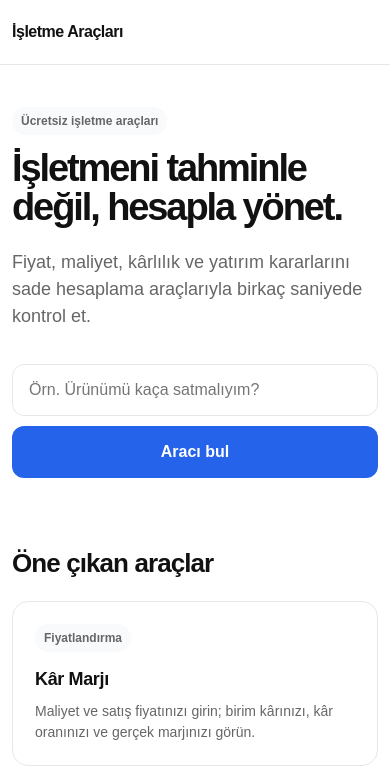
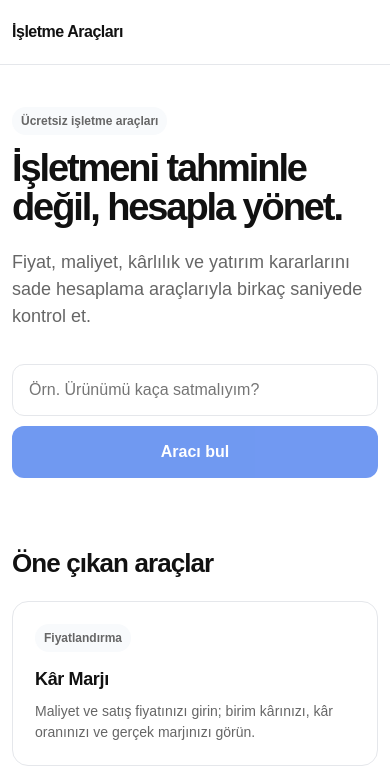
Before and after one commit to sadestonearge-debug/turkiye-isletme-araclari, a Next.js app in the folder apps/web/: page / in a window 390 px wide. Shown: the top 779 px of the page. Built offline with nearby package versions, Linux system fonts and the light colour scheme; no server answers.

Commit message:
style(web): refine responsive interaction states

```diff
--- a/apps/web/app/globals.css
+++ b/apps/web/app/globals.css
@@ -22,6 +22,7 @@ body {
 a { color: inherit; text-decoration: none; }
 button, input { font: inherit; }
 button { cursor: pointer; }
+button:disabled { cursor: not-allowed; opacity: .65; }
 
 .shell {
   width: min(1120px, calc(100% - 32px));
@@ -83,6 +84,9 @@ button { cursor: pointer; }
   color: #fff;
   font-weight: 700;
   white-space: nowrap;
+  display: inline-flex;
+  align-items: center;
+  justify-content: center;
 }
 .button:hover { background: var(--accent-strong); }
 
@@ -135,7 +139,10 @@ button { cursor: pointer; }
   border-radius: 12px;
   background: var(--surface);
 }
+.result p { margin: 0 0 14px; }
+.result p:last-child { margin-bottom: 0; }
 .result strong { display: block; font-size: 24px; letter-spacing: -0.03em; }
+.result .button { margin-top: 14px; }
 .content-block { margin-top: 34px; border-top: 1px solid var(--border); padding-top: 28px; }
 .content-block h2 { font-size: 24px; letter-spacing: -0.03em; }
 .content-block p, .content-block li { color: #444; }
@@ -155,4 +162,5 @@ button { cursor: pointer; }
   .hero { padding: 42px 0 28px; }
   .section { padding-bottom: 52px; }
   .tool-panel { padding: 18px; box-shadow: none; }
+  .button { width: 100%; }
 }
```
